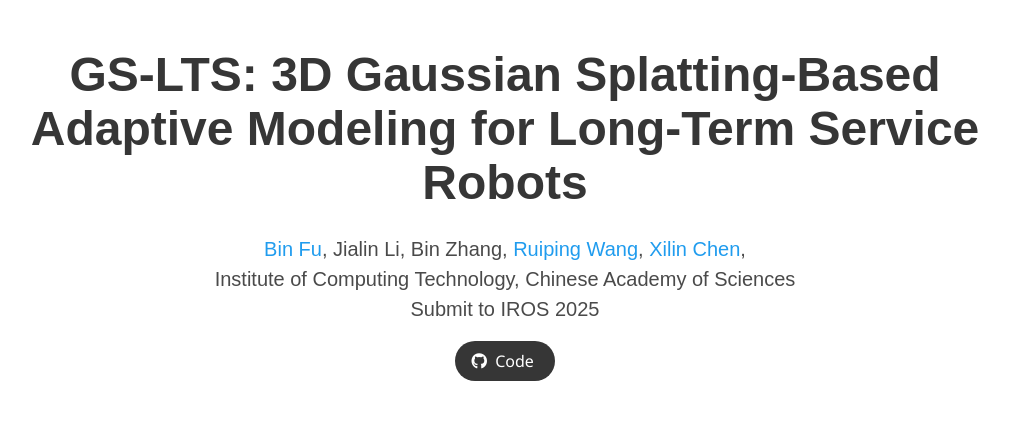
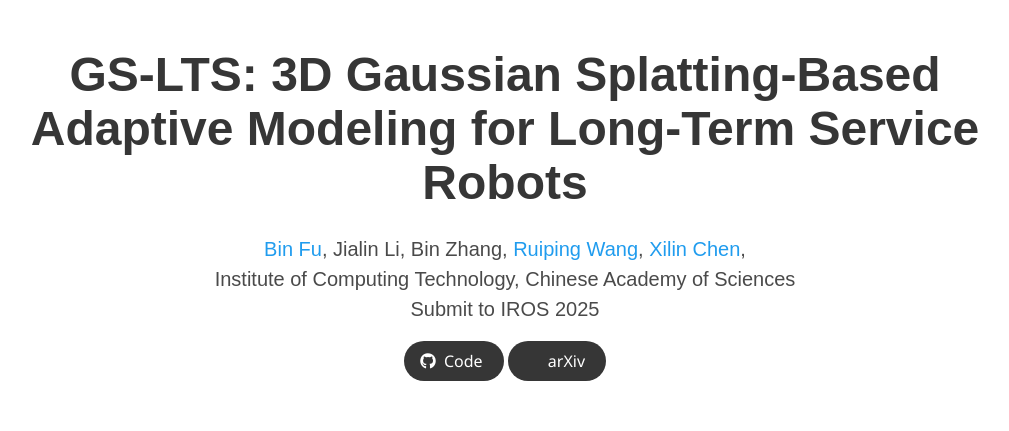
Before and after one commit to VIPL-VSU/3DGS-LTS, a plain HTML site: page docs/index.html in a window 1280 px wide. Shown: the top 431 px of the page, without its empty margins (135-1144 px from the left). Drawn offline with nearby package versions, Linux system fonts and the light colour scheme; some icons are missing; a web font is replaced by a local one.

Commit message:
Update index.html

```diff
--- a/docs/index.html
+++ b/docs/index.html
@@ -134,9 +134,9 @@
                   </span>
 
                   <!-- ArXiv abstract Link -->
-                  <!-- <span class="link-block">
+                  <span class="link-block">
                     <a
-                      href="https://arxiv.org/pdf/2409.01560"
+                      href="https://arxiv.org/pdf/2503.17733"
                       target="_blank"
                       class="external-link button is-normal is-rounded is-dark"
                     >
@@ -145,7 +145,7 @@
                       </span>
                       <span>arXiv</span>
                     </a>
-                  </span> -->
+                  </span>
                 </div>
               </div>
             </div>
```
